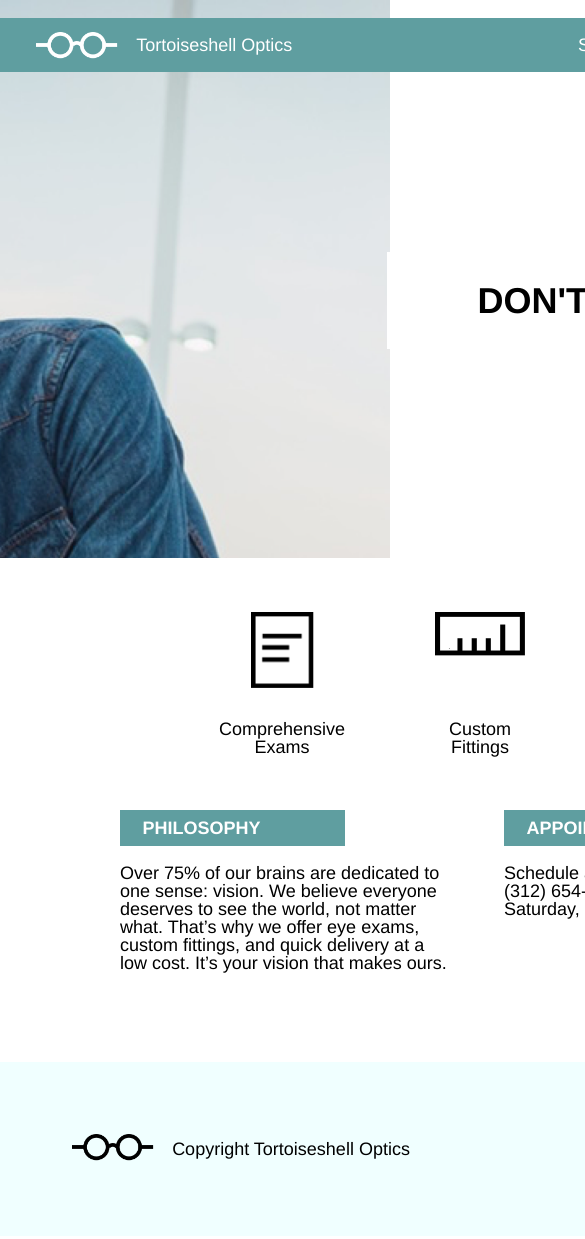
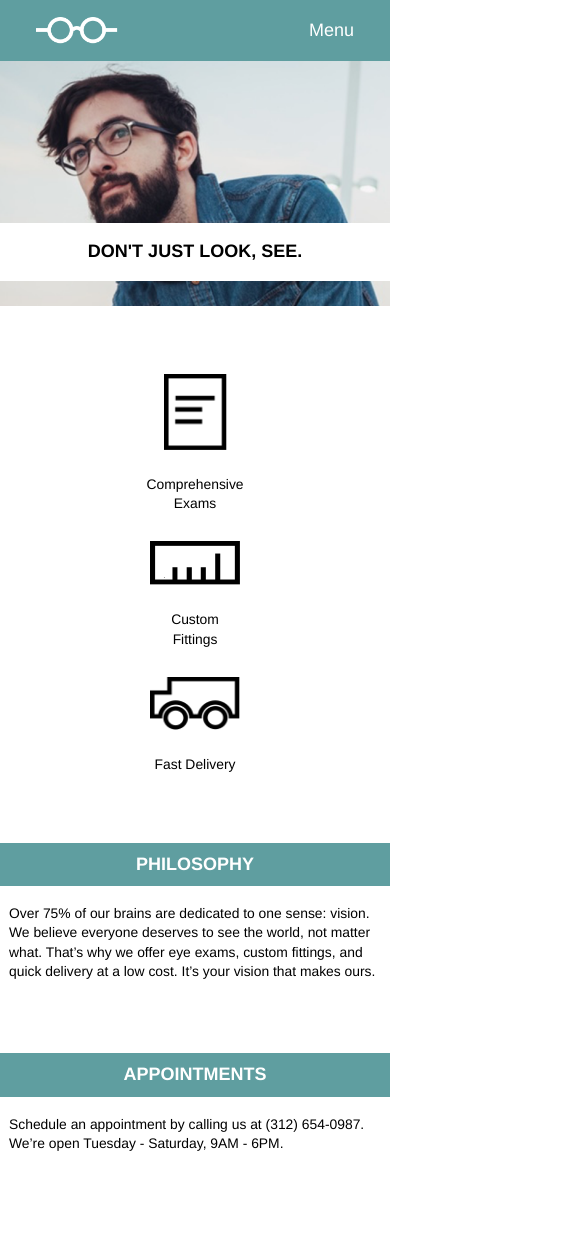
Before and after one commit to joshpetras/tortoiseshell-optics, a plain HTML site: page index.html in a window 390 px wide. Shown: the top 1239 px of the page, 585 px wide, since content can reach past the window. Drawn offline with Linux system fonts and the light colour scheme.

Commit message:
Complete Tablet and Mobile Sites.

```diff
--- a/index.html
+++ b/index.html
@@ -14,11 +14,16 @@
       <header>
         <img src="resources/images/logo-white.png" alt="Logo" />
         <span class="logo">Tortoiseshell Optics</span>
-        <nav>
+        <nav class="desktop-nav">
           <ul>
             <li><a href="#">Services</a></li>
             <li><a href="#">Products</a></li>
             <li><a href="#contact">Contact</a></li>
+          </ul>
+        </nav>
+        <nav class="mobile-nav">
+          <ul>
+            <li><a href="#">Menu</a></li>
           </ul>
         </nav>
       </header>
--- a/resources/css/master.css
+++ b/resources/css/master.css
@@ -2,8 +2,11 @@
 html {
   font-family: Helvetica;
   font-size: 18px;
+  background-color: white;
+}
+
+body {
   line-height: 1.4;
-  background-color: white;
 }
 
 .site-container {
@@ -36,6 +39,10 @@ header img {
   flex-grow: 1;
   color: white;
   font-size: 1rem;
+}
+
+.mobile-nav {
+  display: none;
 }
 
 nav ul {
@@ -137,6 +144,113 @@ footer {
 
 /* Tablet Settings */
 
+@media only screen and (max-width: 960px) {
+
+  .site-container {
+    width: 100%;
+    margin: 0 auto;
+  }
+
+  .banner {
+    height: 22rem;
+  }
+
+  header {
+    top: 0;
+  }
+
+  .tagline {
+    margin-top: 5rem;
+  }
+
+  .tagline h1 {
+    right: 2rem;
+    font-size: 1.33rem;
+    padding: 0.75rem 4rem;
+  }
+
+}
 
 
 /* Mobile Settings */
+
+@media only screen and (max-width: 710px) {
+  .banner {
+    height: 17rem;
+    background-position: 20%;
+  }
+  .logo {
+    display: none;
+  }
+  .desktop-nav {
+    display: none;
+  }
+  .mobile-nav {
+    display: block;
+    flex-grow: 1;
+  }
+  nav ul {
+    justify-content: flex-end;
+  }
+  .tagline {
+    margin-top: 9rem;
+    justify-content: center;
+    position: relative;
+  }
+  .tagline h1 {
+    font-size: 1rem;
+    padding: 1rem 0;
+    right: auto;
+    width: 100%;
+  }
+  .services {
+    margin-top: 2.23rem;
+    flex-direction: column;
+  }
+  .service {
+    justify-content: flex-end;
+    margin-top: 1.54rem;
+    height: auto;
+  }
+
+  .service p {
+    font-size: 0.77rem;
+    padding-top: 1rem;
+  }
+
+  .information {
+    margin-top: 3.77rem;
+    flex-direction: column;
+    align-items: center;
+  }
+  .info-item {
+    width: 100%;
+  }
+
+  .info-item h2 {
+    width: 100%;
+    padding: 0.5rem 0 0.5rem 0;
+    text-align: center;
+  }
+
+  #contact h2 {
+    margin-top: 4rem;
+  }
+
+  .info-item p {
+    margin: 1rem 0.5rem 0 0.5rem;
+    font-size: 0.77rem;
+  }
+
+  footer {
+    justify-content: center;
+  }
+
+  .footer-logo img {
+    padding: 4rem 0;
+  }
+
+  footer span {
+    display: none;
+  }
+}
```
